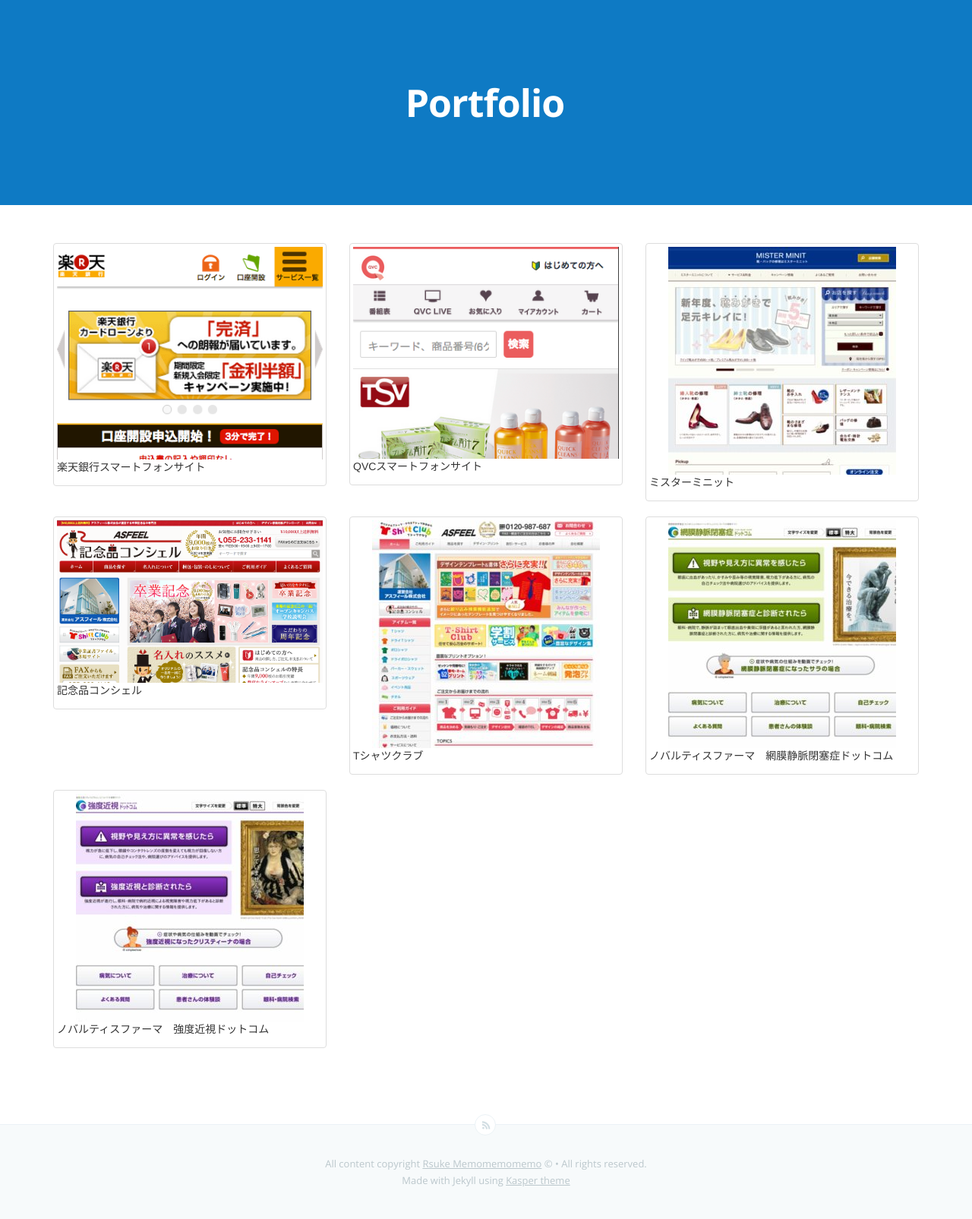
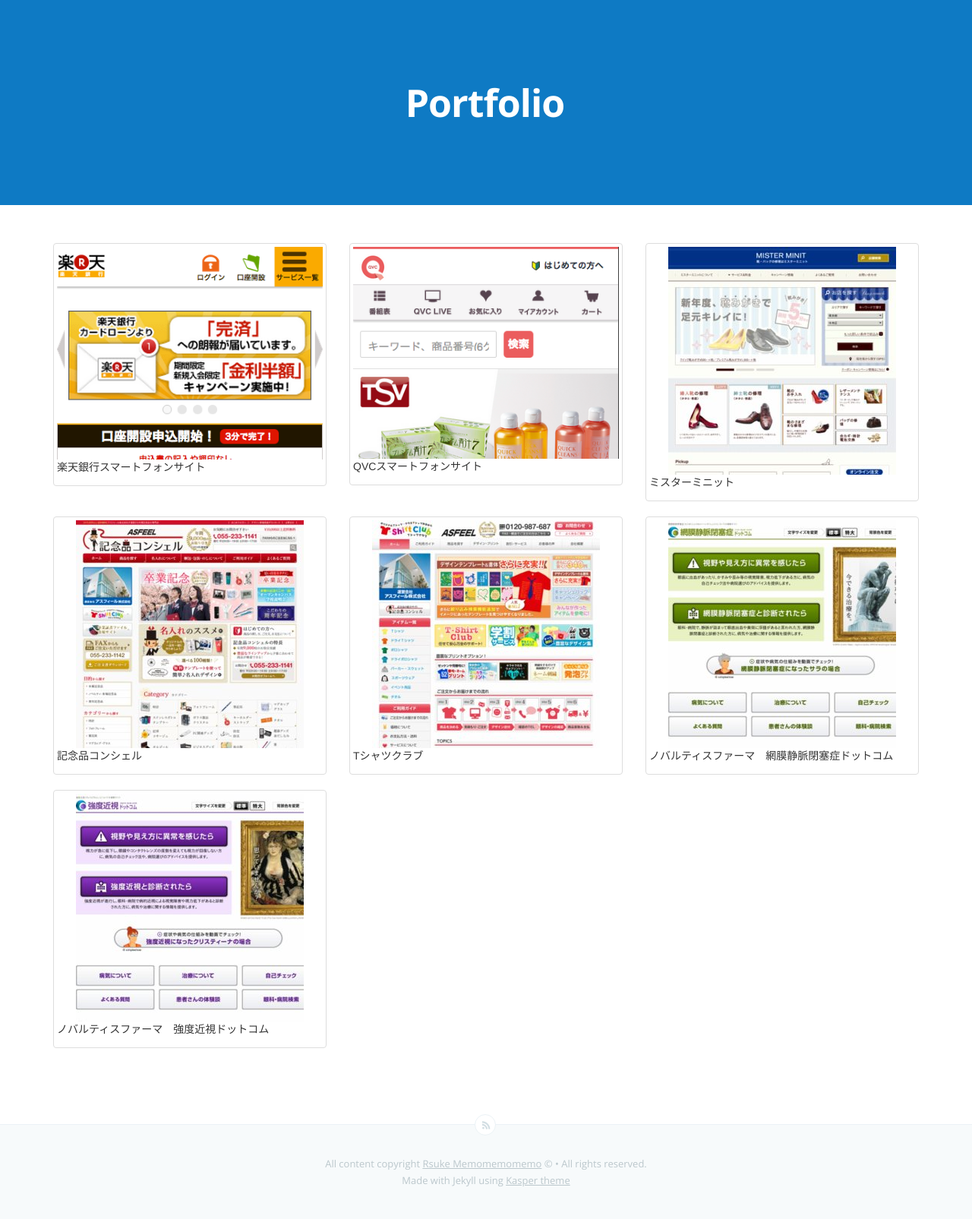
Before and after one commit to Rsuke/rsuke.github.com, a Jekyll site: the page portfolio/portfolio.html, which Jekyll copies as it is, in a window 1280 px wide. Shown: the whole page at 76% size. Built offline with Jekyll 4.4.1, drawn with Linux system fonts in a browser that asks for light colours; Markdown is read by kramdown in place of the engine named in the settings.

Commit message:
modify content

```diff
--- a/portfolio/portfolio.html
+++ b/portfolio/portfolio.html
@@ -63,7 +63,7 @@
         <div class="row">
             <div class="col-md-4">
                 <div class="thumbnail">
-                    <a href="http://www.kinenhin-a.com/"><img src="../assets/images/portfoio/kinen.png" alt=""></a>
+                    <a href="http://www.kinenhin-a.com/"><img src="../assets/images/portfoio/kinen.jpg" alt=""></a>
                     <p>記念品コンシェル</p>
                 </div>
             </div>
```
Also changed, not shown: assets/images/portfoio/kinen.jpg (added).
